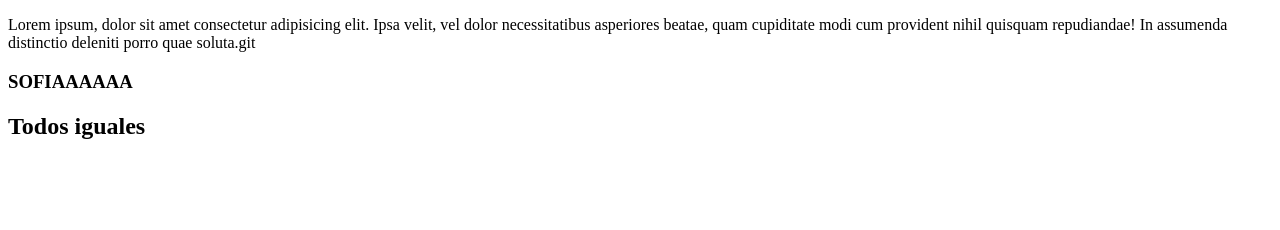
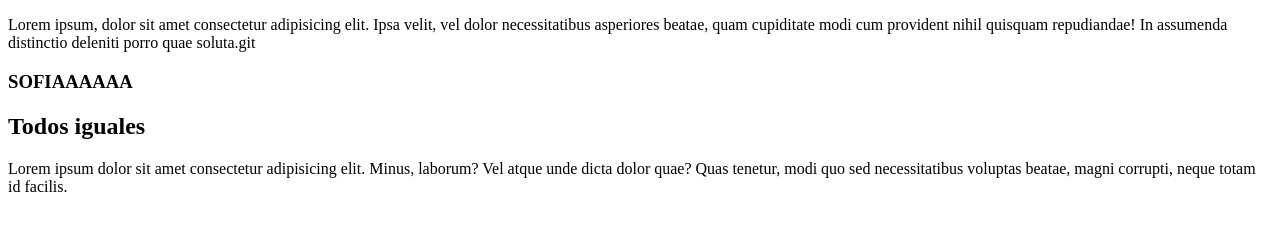
Before and after one commit to agustincolo/Proyecto-RC-G3, a plain HTML site: page hola/index.html in a window 1280 px wide. Drawn offline with Linux system fonts and the light colour scheme.

Commit message:
Nuevo commit

```diff
--- a/hola/index.html
+++ b/hola/index.html
@@ -14,6 +14,7 @@
         <article>
             <h1>SOFIAAAAAA</h1>
             <h2>Todos iguales</h2>
+            <p>Lorem ipsum dolor sit amet consectetur adipisicing elit. Minus, laborum? Vel atque unde dicta dolor quae? Quas tenetur, modi quo sed necessitatibus voluptas beatae, magni corrupti, neque totam id facilis.</p>
         </article>
     </section>
 </body>
```
